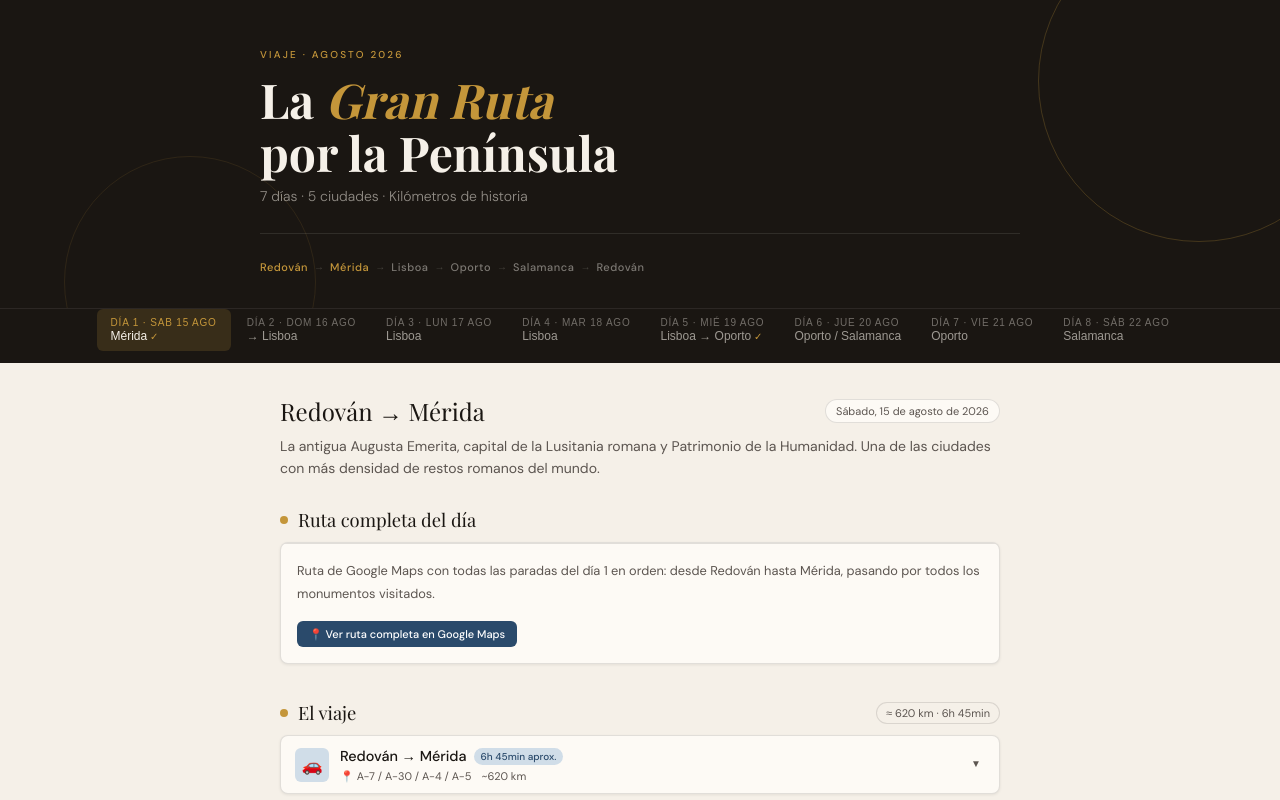
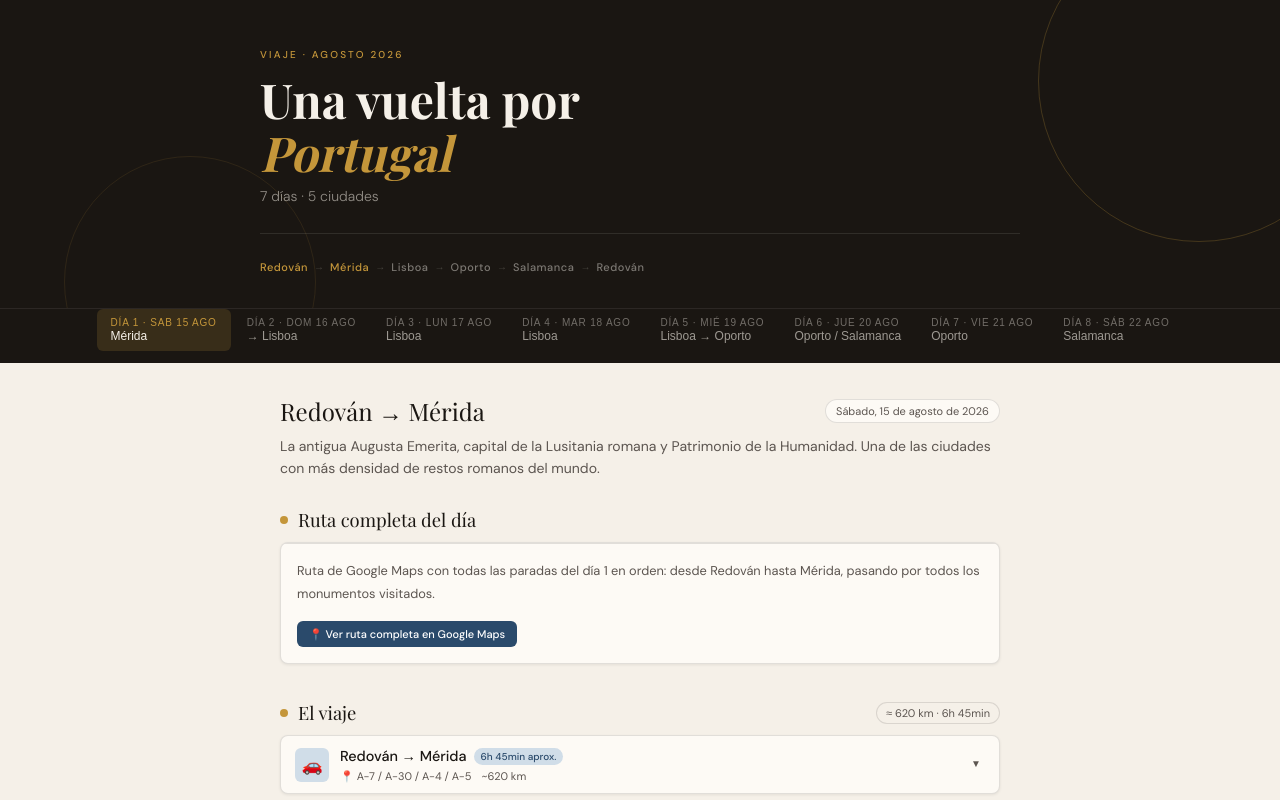
Before and after one commit to sonificado/viaje_portugal, a plain HTML site: page index.html in a window 1280 px wide. Shown: the top 800 px of the page. Drawn offline with nearby package versions, Linux system fonts and the light colour scheme; a web font is replaced by a local one.

Commit message:
small changes applied.

```diff
--- a/index.html
+++ b/index.html
@@ -13,8 +13,8 @@
 <div class="hero">
   <div class="hero-inner">
     <div class="hero-label">Viaje · Agosto 2026</div>
-    <h1 class="hero-title">La <em>Gran Ruta</em><br>por la Península</h1>
-    <p class="hero-sub">7 días · 5 ciudades · Kilómetros de historia</p>
+    <h1 class="hero-title">Una vuelta por <br><em>Portugal</em></h1>
+    <p class="hero-sub">7 días · 5 ciudades</p>
     <div class="route-bar">
       <span class="route-city" onclick="showDay(1)">Redován</span>
       <span class="route-arrow">→</span>
--- a/js/main.js
+++ b/js/main.js
@@ -62,7 +62,7 @@ const app = {
       const isActive = dayNum === this.currentDay ? 'active' : '';
       const isReady = day.ready ? 'ready' : '';
       return `
-        <button class="day-btn ${isActive} ${isReady}" id="btn-${dayNum}" onclick="app.showDay(${dayNum})">
+        <button class="day-btn ${isActive}" id="btn-${dayNum}" onclick="app.showDay(${dayNum})">
           <span class="day-btn-num">${day.navLabel}</span>
           <span class="day-btn-name">${day.navName}</span>
         </button>
```
